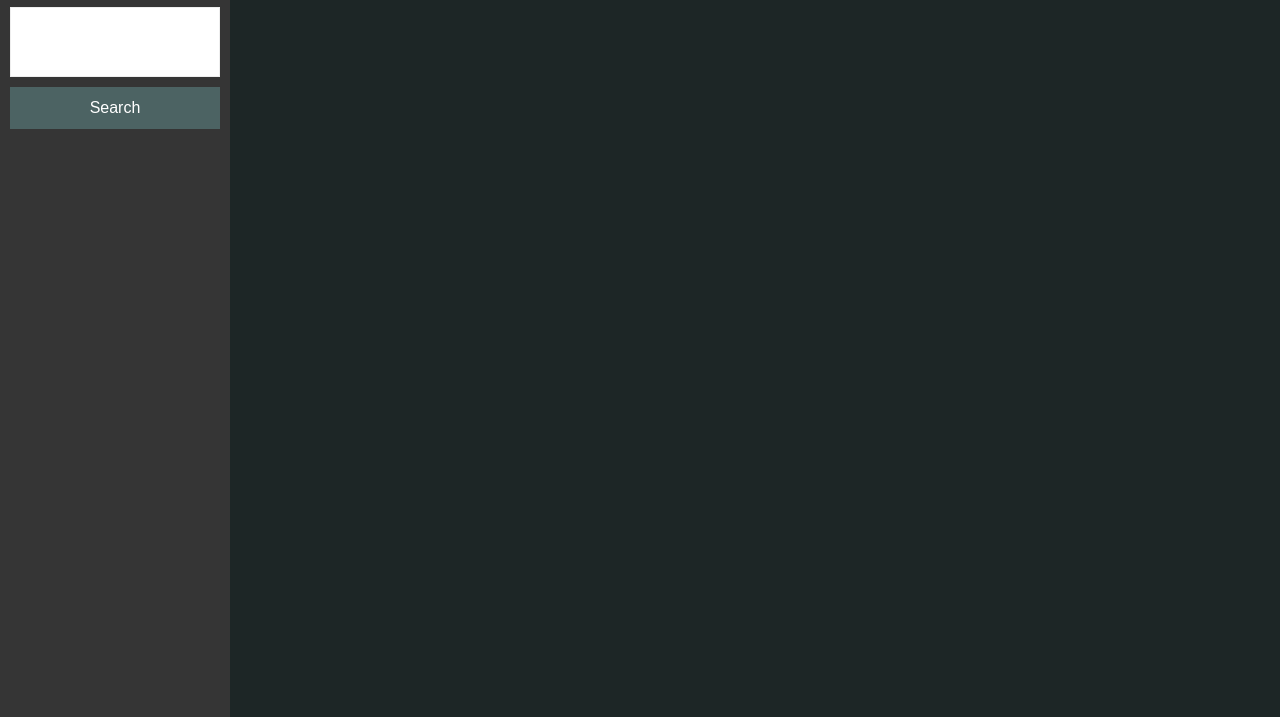
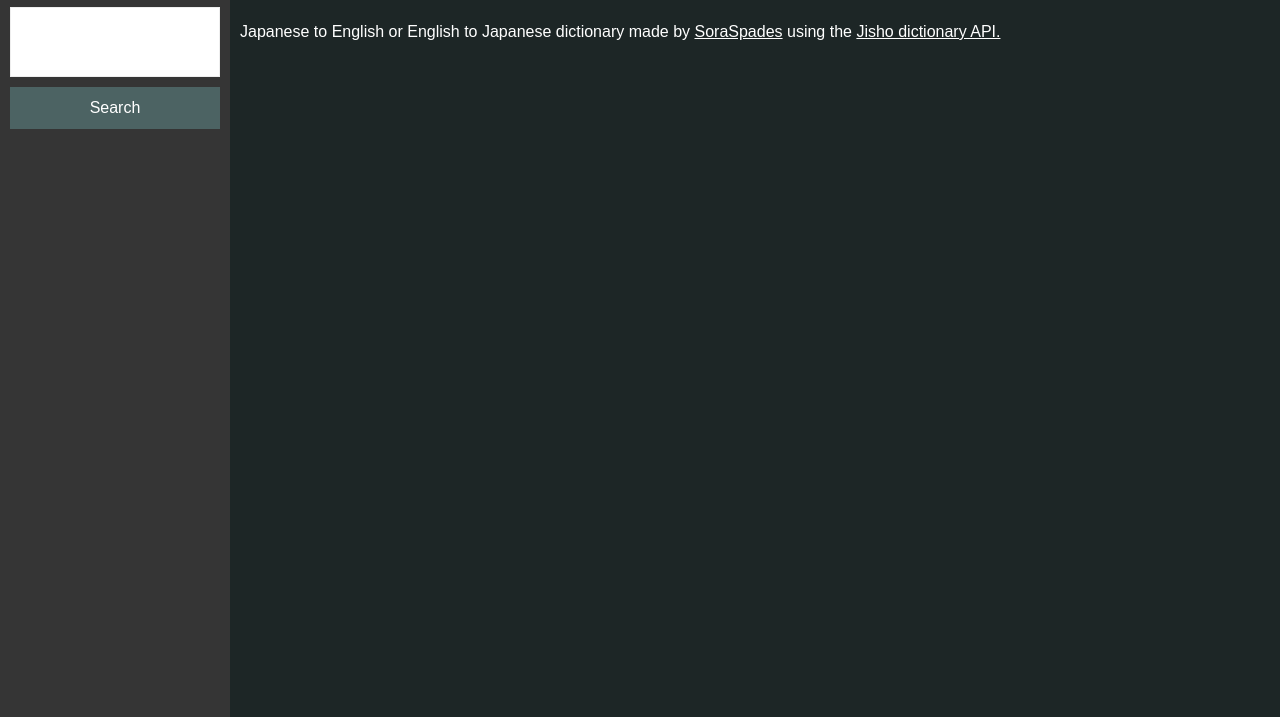
Before and after one commit to SoraSpades/node-dict, a website: page public/about.html in a window 1280 px wide. Shown: the part 83-800 px from the top of the page. Drawn offline with Linux system fonts and the light colour scheme.

Commit message:
About and Main page

```diff
--- a/public/about.html
+++ b/public/about.html
@@ -22,7 +22,10 @@
             </div>
         </div>
         <div id="main-container">
-            <!-- TODO: ABOUT PAGE-->
+            <p id="about-text">Japanese to English or English to Japanese dictionary made by
+                <a href="https://github.com/SoraSpades">SoraSpades</a> using the
+                <a href="https://jisho.org/api/v1/search/words?keyword=">Jisho dictionary API.</a>
+            </p>
         </div>
     </main>
 </body>
--- a/public/css/styles.css
+++ b/public/css/styles.css
@@ -182,7 +182,7 @@ main {
 }
 
 
-#noresults {
+#boldfont {
     display: flex;
     vertical-align: middle;
     align-items: center;
@@ -192,3 +192,15 @@ main {
     font-size: 50px;
     font-weight: bold;
 }
+
+#about-text {
+    color: white;
+    text-align: justify;
+    font-family: Arial, Helvetica, sans-serif;
+    font-size: 16px;
+    padding: 10px;
+}
+
+#about-text a {
+    color: white;
+}
```
Also changed, not shown: public/index.html (+1 -1 lines), public/noresults.html (+1 -1 lines).
